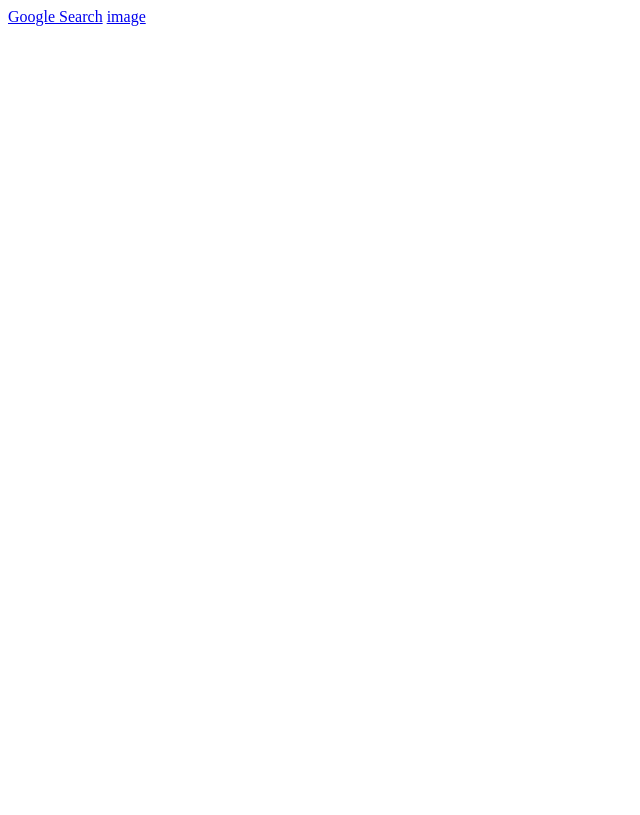
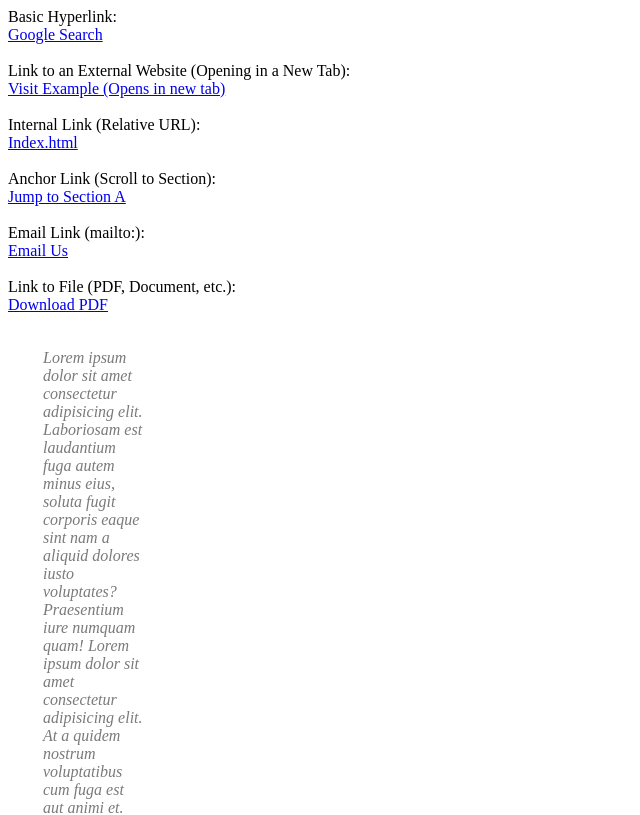
Before and after one commit to ChrisDotGit/HTML, a plain HTML site: page elements/link.html in a window 1280 px wide. Shown: the top 815 px of the page, without its empty margins (0-640 px from the left). Drawn offline with Linux system fonts and the light colour scheme.

Commit message:
foundation updates

```diff
--- a/elements/link.html
+++ b/elements/link.html
@@ -5,8 +5,45 @@
     <meta name="viewport" content="width=device-width, initial-scale=1.0">
     <title>Link</title>
 </head>
+<style>
+    div {
+        width: 100px;
+        font-style: italic;
+        padding: 5px;
+        margin: 30px;
+        color: rgb(122, 122, 122);
+    }
+</style>
+
 <body>
-    <a href="https://www.google.com/">Google Search</a>
-    <a href="/elements/image.html">image</a>
+    Basic Hyperlink:
+    <a href="https://www.google.com/"><br>Google Search</a>
+    <br>
+    <br>
+    Link to an External Website (Opening in a New Tab):
+    <a href="https://www.example.com" target="_blank" rel="noopener noreferrer"><br>Visit Example (Opens in new tab)</a>
+    <br>
+    <br>
+    Internal Link (Relative URL):
+    <a href="../index.html"><br>Index.html</a>
+    <br>
+    <br>
+    Anchor Link (Scroll to Section):
+    <a href="#sectionA"><br>Jump to Section A</a>
+    <br>
+    <br>
+    Email Link (mailto:):
+    <a href="mailto:contact@example.com"><br>Email Us</a>
+    <br>
+    <br>
+    Link to File (PDF, Document, etc.):
+    <a href="documents/document.pdf" download><br>Download PDF</a>
+
+    <div> Lorem ipsum dolor sit amet consectetur adipisicing elit. Laboriosam est laudantium fuga autem minus eius, soluta fugit corporis eaque sint nam a aliquid dolores iusto voluptates? Praesentium iure numquam quam! Lorem ipsum dolor sit amet consectetur adipisicing elit. At a quidem nostrum voluptatibus cum fuga est aut animi et. Repudiandae quas placeat accusamus quisquam a, accusantium animi iste! Aliquid, in. Lorem ipsum dolor sit amet consectetur adipisicing elit. Voluptates dolorem animi nostrum incidunt ab ullam cupiditate laborum tempora vitae repudiandae, iusto voluptatum quidem expedita vel aut distinctio molestias totam. Sit!</div>
+
+    <section id="sectionA">
+        <summary>Section A</summary>
+        <details> Lorem ipsum dolor sit amet consectetur adipisicing elit. Minus iusto sequi impedit nam saepe, fuga numquam pariatur necessitatibus, non nesciunt officia totam, ipsam quaerat! Iure architecto minus maxime optio facilis.</details>
+    </section>
 </body>
 </html>
--- a/styles.css
+++ b/styles.css
@@ -18,8 +18,6 @@ header {
     font-family: 'Gill Sans', 'Gill Sans MT', Calibri, 'Trebuchet MS', sans-serif;
 }
 
-a {
-    color: red;
-    text-decoration: none;
-    text-transform: uppercase;
-  }
+main{
+    margin: 20px;
+}
```
Also changed, not shown: elements/inputs.html (+6 -0 lines), index.html (+11 -1 lines).
